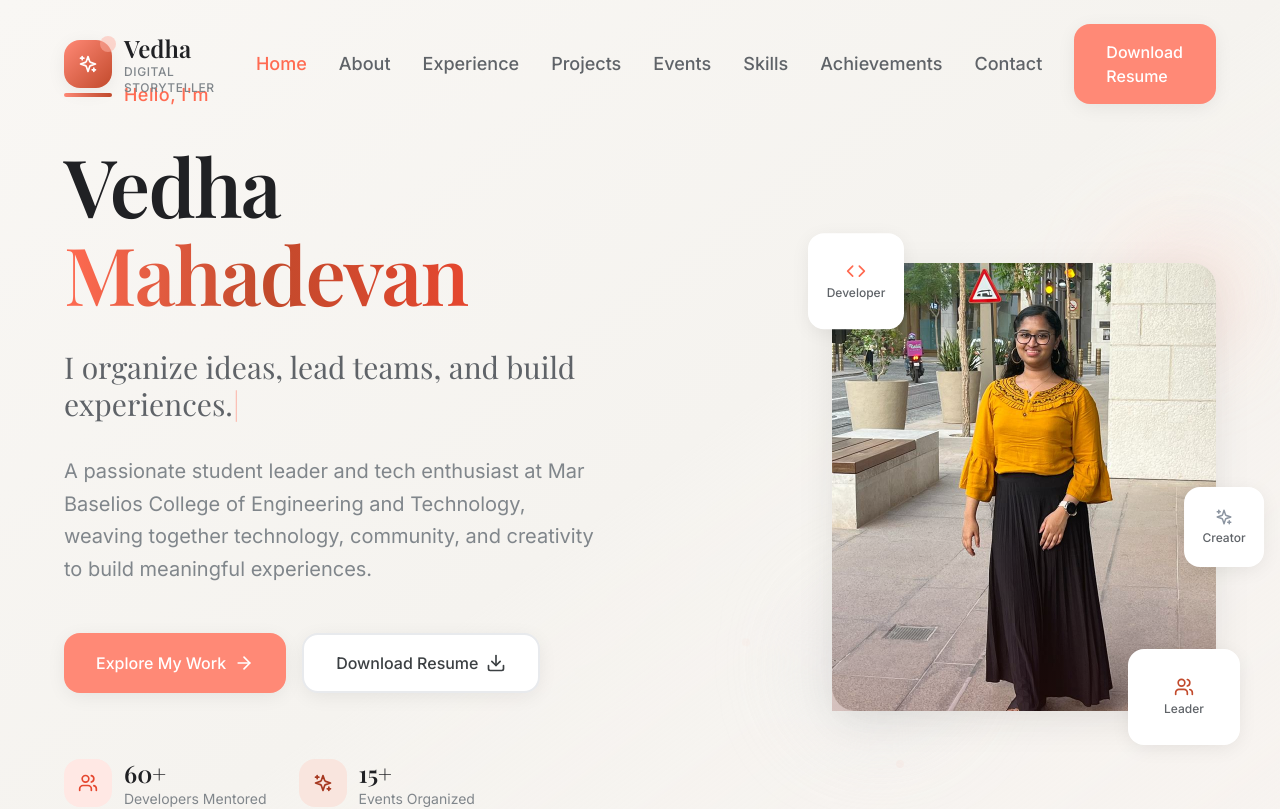
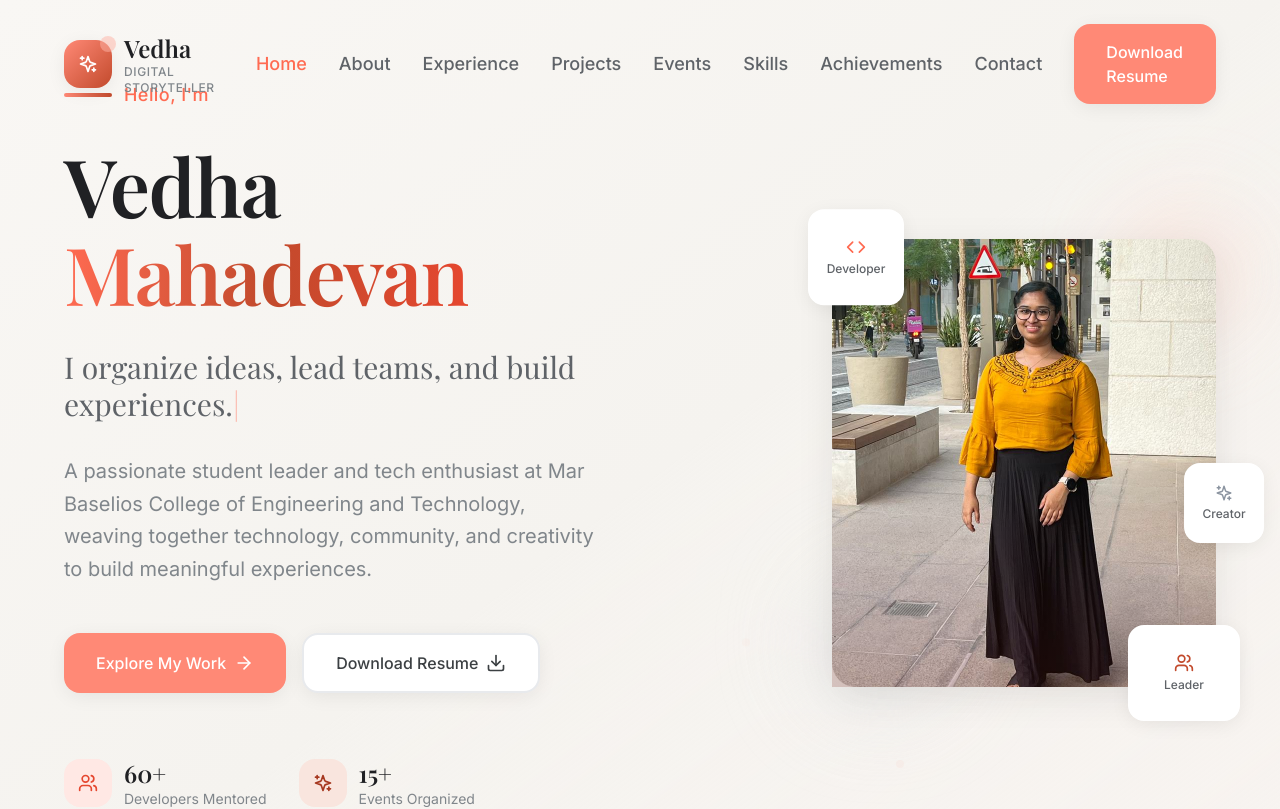
Before and after one commit to Vedha17Mahadevan/Portfolio_Webdev_Mulearn, a React (Vite) app: page / in a window 1280 px wide. Shown: the top 809 px of the page. Built offline with nearby package versions, Linux system fonts and the light colour scheme.

Commit message:
Edit Img pos

```diff
--- a/src/components/Hero.tsx
+++ b/src/components/Hero.tsx
@@ -162,7 +162,7 @@ const Hero: React.FC = () => {
             initial={{ opacity: 0, x: 50 }}
             animate={{ opacity: 1, x: 0 }}
             transition={{ duration: 0.8, delay: 0.3 }}
-            className="relative flex justify-center lg:justify-end"
+            className="relative flex justify-center lg:justify-end -mt-12"
           >
             <div className="relative">
               {/* Main Image Container */}
```
